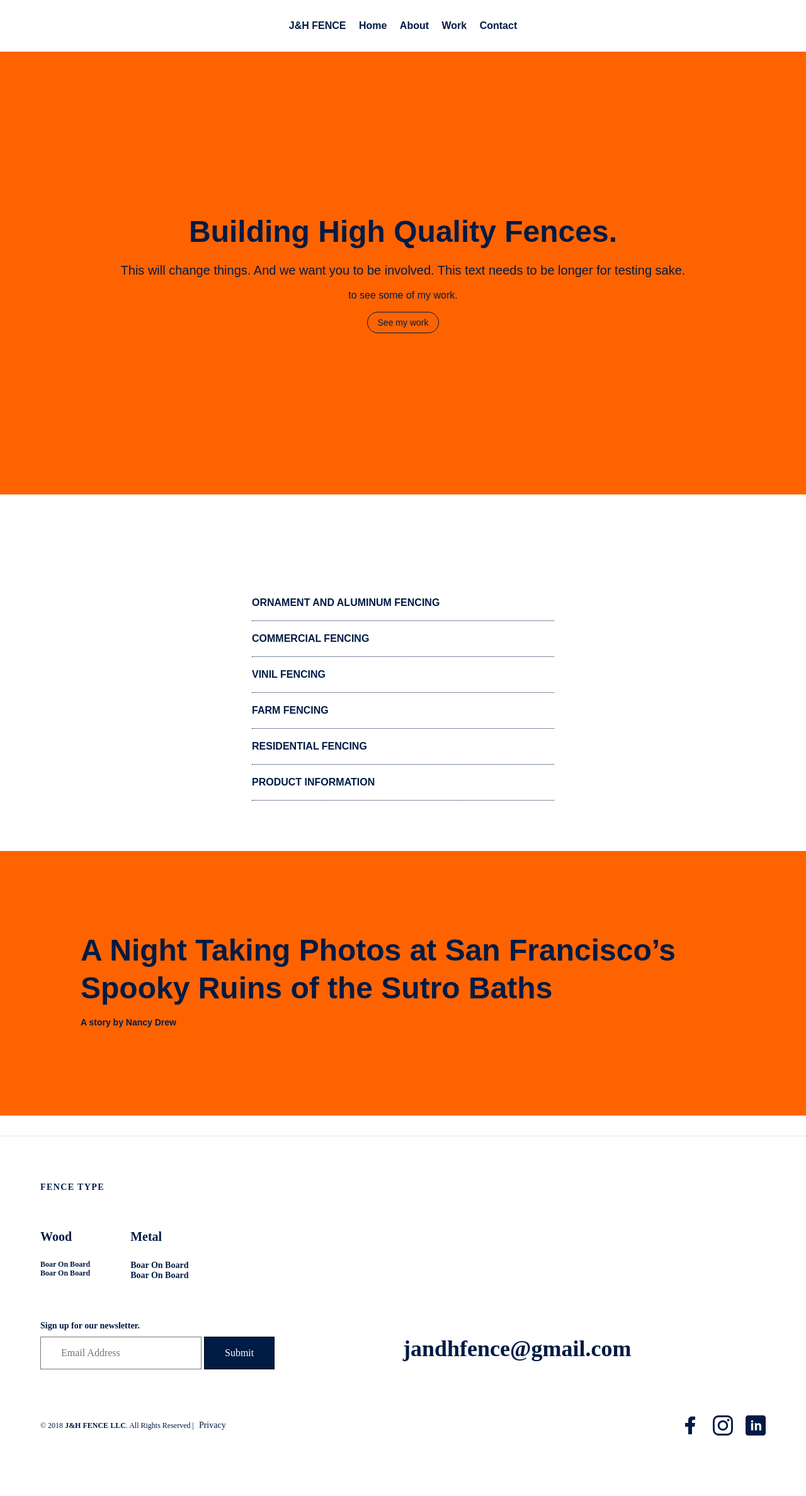
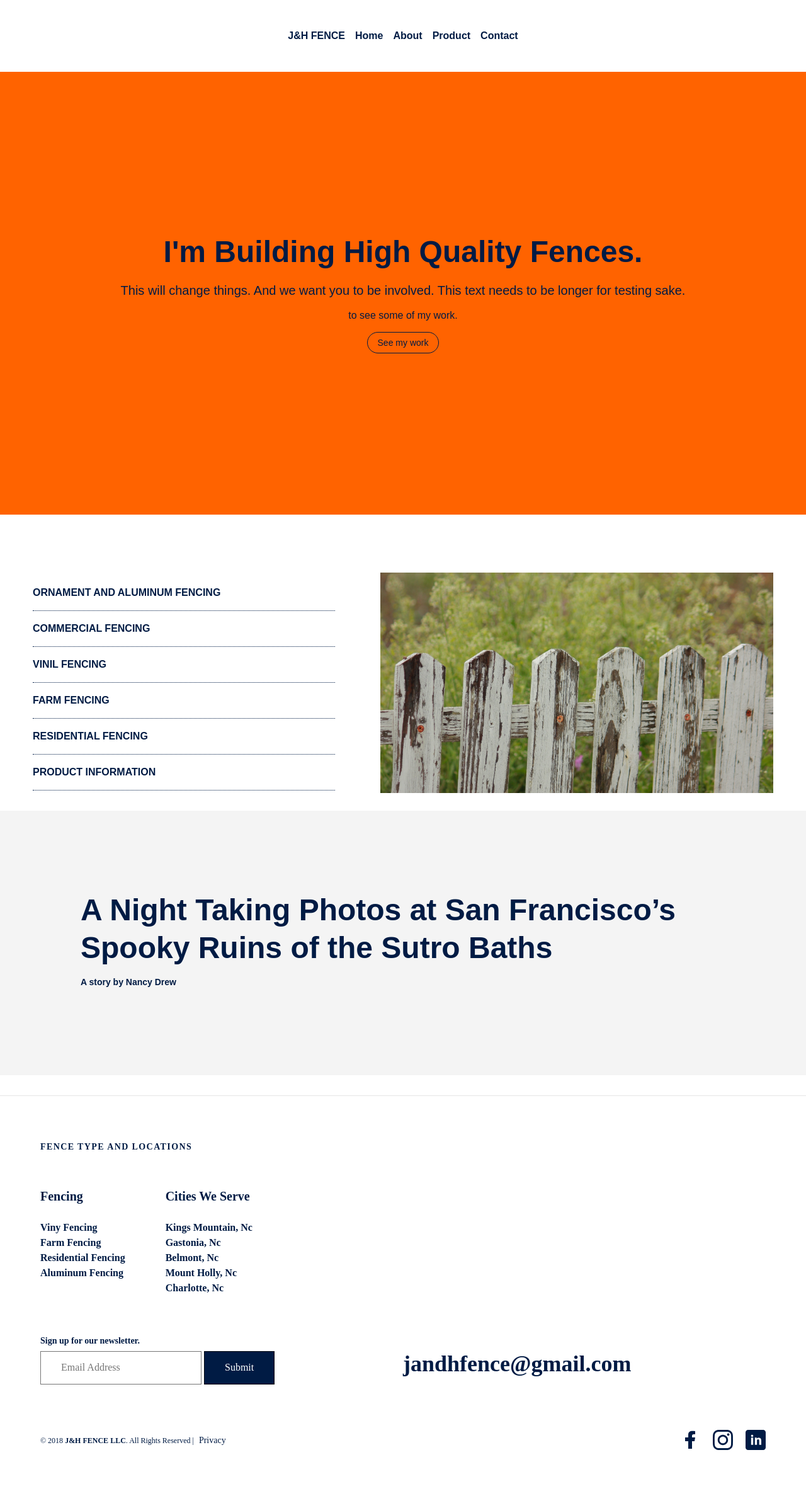
Before and after one commit to wilton-cruz/supreme-happiness, a Flask app: page / in a window 1280 px wide. Shown: the whole page at 63% size. Before the commit the page ends 2279 px from the top, so only its background shows below. Run offline with Flask 2, Linux system fonts and the light colour scheme; some libraries are stand-ins or nearby versions.

Commit message:
multiples pages added

```diff
--- a/app.py
+++ b/app.py
@@ -7,17 +7,53 @@ app = Flask(__name__)
 def index():
     return render_template('index.html')
 
-@app.route("/about/")
+@app.route("/about-us/")
 def about():
     return render_template('about.html')
 
-@app.route("/work/")
+@app.route("/our-product/")
 def work():
-    return render_template('work.html')
+    return render_template('product.html')
 
-@app.route("/contact/")
+@app.route("/contact-us/")
 def contact():
     return render_template('contact.html')
+
+# routes for services
+@app.route("/vinyl-fencing/")
+def vinyl():
+    return render_template('vinyl-fencing.html')
+@app.route("/aluminum-fencing/")
+def aluminum():
+    return render_template('aluminum.html')
+
+@app.route("/farm-fencing/")
+def farm():
+    return render_template('farm-fence.html')
+
+@app.route("/residential-fencing/")
+def residential():
+    return render_template('residential.html')
+# city Routes
+@app.route("/kings-mountain-fencing/")
+def kings():
+    return render_template('kings-mountain.html')
+
+@app.route("/mount-holly-fencing/")
+def mountholly():
+    return render_template('mount-holly.html')
+
+@app.route("/belmont-fencing/")
+def belmont():
+    return render_template('belmont.html')
+
+@app.route("/charlotte-fencing/")
+def charlotte():
+    return render_template('charlotte.html')
+
+@app.route("/gastonia-fencing/")
+def gastonia():
+    return render_template('gastonia.html')
 
 @app.route("/privacy/")
 def privacy():
--- a/static/app.css
+++ b/static/app.css
@@ -1858,6 +1858,7 @@
      <div class="child"> Hidden until hover or focus </div>
    </div>
  */
+/*
  .hide-child .child { opacity: 0; transition: opacity .15s ease-in; }
  .hide-child:hover  .child, .hide-child:focus  .child, .hide-child:active .child { opacity: 1; transition: opacity .15s ease-in; }
  .underline-hover:hover, .underline-hover:focus { text-decoration: underline; }
--- /dev/null
+++ b/templates/aluminum.html
@@ -0,0 +1,6 @@
+{% extends "layout.html" %}
+{% block title %}Aluminum Fencing |{% endblock %}
+
+{% block content%}
+<h1>Aluminum Fence.</h1>
+{% endblock %}
--- /dev/null
+++ b/templates/belmont.html
@@ -0,0 +1,6 @@
+{% extends "layout.html" %}
+{% block title %}Fence in Belmont, NC{% endblock %}
+
+{% block content%}
+<h1>Belmont page.</h1>
+{% endblock %}
--- /dev/null
+++ b/templates/charlotte.html
@@ -0,0 +1,6 @@
+{% extends "layout.html" %}
+{% block title %}Fence in Charlotte, NC{% endblock %}
+
+{% block content%}
+<h1>charlotte page.</h1>
+{% endblock %}
--- /dev/null
+++ b/templates/farm-fence.html
@@ -0,0 +1,6 @@
+{% extends "layout.html" %}
+{% block title %}Farm Fencing{% endblock %}
+
+{% block content %}
+<h1>Farm Fencing</h1>
+{% endblock %}
--- /dev/null
+++ b/templates/gastonia.html
@@ -0,0 +1,6 @@
+{% extends "layout.html" %}
+{% block title %}Fence in Gastonia, NC{% endblock %}
+
+{% block content%}
+<h1>Gastonia page.</h1>
+{% endblock %}
--- a/templates/index.html
+++ b/templates/index.html
@@ -3,7 +3,7 @@
 
 {% block content %}
 <article class="navy mw10 ph3 tc pv4 pv7-l pv6-ns bg-orange mb5">
-  <h1 class="avenir center mw8-ns fw4 fw9-l f-headline-l f1 f1-l lh-title mt0 mb3">Building High Quality Fences.
+  <h1 class="avenir center mw8-ns fw4 fw9-l f-headline-l f1 f1-l lh-title mt0 mb3">I'm Building High Quality Fences.
   </h1>
   <h2 class="fw4 f4 lh-copy mt0 mb3">
     This will change things. And we want you to be involved. This text needs to
@@ -20,8 +20,8 @@
   </div>
 </article>
 
-<div class="b pa3 pa5-ns">
-    <ul class="list pl0 measure center">
+<div class="b pa3 flex justify-around items-center flex-wrap">
+    <ul class="list pl0 measure w-50-l w-100">
       <li class="lh-copy pv3 ba bl-0 bt-0 br-0 b--dotted b--navy bg-animate grow hover-bg-near-white"><a href="#" class="navy ttu f4 f5-l no-underline">Ornament and aluminum Fencing</a></li>
       <li class="lh-copy pv3 ba bl-0 bt-0 br-0 b--dotted b--navy bg-animate grow hover-bg-near-white"><a href="#" class="navy ttu f4 f5-l no-underline">commercial fencing</a></li>
       <li class="lh-copy pv3 ba bl-0 bt-0 br-0 b--dotted b--navy bg-animate grow hover-bg-near-white"><a href="#" class="navy ttu f4 f5-l no-underline">Vinil Fencing</a></li>
@@ -29,9 +29,10 @@
       <li class="lh-copy pv3 ba bl-0 bt-0 br-0 b--dotted b--navy bg-animate grow hover-bg-near-white"><a href="#" class="navy ttu f4 f5-l no-underline">Residential Fencing</a></li>
       <li class="lh-copy pv3 ba bl-0 bt-0 br-0 b--dotted b--navy bg-animate grow hover-bg-near-white"><a href="#" class="navy ttu f4 f5-l no-underline">Product Information</a></li>
     </ul>
+    <img src="{{ url_for('static', filename='img/wood.jpg') }}" class="mw-100 w-50-l">
   </div>
 
-<section class="bg-orange pt4 pb4 pt6-l pb6-l dt w-100">
+<section class="bg-near-white pt4 pb4 pt6-l pb6-l dt w-100">
   <div class="dtc v-mid cover ph3 ph3-m ph4-ns">
     <h1 class="navy mw8-ns center fw4 fw9-l f-headline f2 f1-l lh-title mt0 mb3 mesure">A Night Taking Photos at San Francisco’s Spooky Ruins of the Sutro Baths</h1>
     <h2 class="navy f6 fw6 black mw8-ns center">A story by Nancy Drew</h2>
--- /dev/null
+++ b/templates/kings-mountain.html
@@ -0,0 +1,6 @@
+{% extends "layout.html" %}
+{% block title %}Fence in Kings Mountain, NC{% endblock %}
+
+{% block content%}
+<h1>King  Mountain page.</h1>
+{% endblock %}
--- a/templates/layout.html
+++ b/templates/layout.html
@@ -3,17 +3,20 @@
   {% block head %}
   <title>{% block title %}{% endblock %} - J&H FENCE.</title>
   <link rel="stylesheet" href="{{ url_for('static', filename='app.css') }}">
+  <link rel="shortcut icon" href="{{ url_for('static', filename='img/favicon.png') }}">
   <meta name="viewport" content="width=device-width, initial-scale=1">
   {% endblock %}
 </head>
 
 <nav class="b avenir mw10 tc pa3 pa4-ns">
 {% block nav %}
-  <a class="link dim navy b f6 f5-ns dib mr3" href="{{ url_for('index')}}" title="Home">J&H FENCE</a>
-  <a class="link dim navy    f6 f5-ns dib mr3" href="{{ url_for('index')}}" title="Home">Home</a>
-  <a class="link dim navy    f6 f5-ns dib mr3" href="{{ url_for('about')}}" title="About">About</a>
-  <a class="link dim navy    f6 f5-ns dib mr3" href="{{ url_for('work')}}" title="Store">Work</a>
-  <a class="link dim navy    f6 f5-ns dib" href="{{ url_for('contact')}}" title="Contact">Contact</a>
+<ul class="list pl0 flex justify-center items-center">
+  <li><a class="link dim navy b f6 f5-ns mr3" href="{{ url_for('index')}}" title="Home">J&H FENCE</a></li>
+  <li><a class="link dim navy    f6 f5-ns mr3" href="{{ url_for('index')}}" title="Home">Home</a></li>
+  <li><a class="link dim navy    f6 f5-ns mr3" href="{{ url_for('about')}}" title="About">About</a></li>
+  <li class=""><a class="link dim navy f6 f5-ns dib mr3" href="{{ url_for('work')}}" title="Store">Product</a></li>
+  <li><a class="link dim navy f6 f5-ns" href="{{ url_for('contact')}}" title="Contact">Contact</a></li>
+</ul>
 {% endblock nav%}
 </nav>
 
@@ -23,21 +26,27 @@
   <footer class="pa4 pa5-l mt4 navy bt b--black-10">
     {% block footer %}
     <div class="mb4-l cf">
-      <h1 class="fl w-100 pv0 f6 fw6 ttu tracked mb4">Fence type</h1>
+      <h1 class="fl w-100 pv0 f6 fw6 ttu tracked mb4">Fence Type and  Locations</h1>
       <article class="fl w-50 dib-ns w-auto-ns mr4-m mr5-l mb4 pr2 pr0-ns">
-        <h4 class="ttc f5 f4-l fw6">wood</h4>
-        <a class="ttc f7 fw6 db navy link dim" href="#0">boar on board</a>
-        <a class="ttc f7 fw6 db navy link dim" href="#0">boar on board</a>
+        <h4 class="ttc f5 f4-l fw6">Fencing</h4>
+        <a class="ttc f6 f5-l lh-copy fw6 db navy link dim" href="{{ url_for('vinyl') }}">viny fencing</a>
+        <a class="ttc f6 f5-l lh-copy fw6 db navy link dim" href="{{ url_for('farm') }}">farm fencing</a>
+        <a class="ttc f6 f5-l lh-copy fw6 db navy link dim" href="{{ url_for('residential') }}">residential fencing</a>
+        <a class="ttc f6 f5-l lh-copy fw6 db navy link dim" href="{{ url_for('aluminum') }}">aluminum fencing</a>
       </article>
       <article class="fl w-50 dib-ns w-auto-ns mr4-m mr5-l mb4 pl2 pl0-ns">
-        <h4 class="f5 f4-l fw6">Metal</h4>
-        <a class="ttc f7 f6-l fw6 db navy link dim" href="#0">boar on board</a>
-        <a class="ttc f7 f6-l fw6 db navy link dim" href="#0">boar on board</a>
+        <h4 class="f5 f4-l fw6">Cities We Serve</h4>
+
+        <a class="ttc f6 f5-l lh-copy fw6 db navy link dim" href="{{ url_for('kings') }}">kings mountain, nc</a>
+        <a class="ttc f6 f5-l lh-copy fw6 db navy link dim" href="{{ url_for('gastonia') }}">gastonia, nc</a>
+        <a class="ttc f6 f5-l lh-copy fw6 db navy link dim" href="{{ url_for('belmont') }}">belmont, nc</a>
+        <a class="ttc f6 f5-l lh-copy fw6 db navy link dim" href="{{ url_for('mountholly') }}">Mount Holly, nc</a>
+        <a class="ttc f6 f5-l lh-copy fw6 db navy link dim" href="{{ url_for('charlotte') }}">Charlotte, nc</a>
       </article>
     </div>
     <section class="cf mb5">
       <div class="mb4 mb0-ns w-100 w-50-l fr">
-        <a class="navy f4 f2-l fw6 tl link dim dib pv3 mt2 mb4 mb0-l" href="mailto:jandhfence@gmail.com" >jandhfence@gmail.com</a>
+        <a class="navy f3 f2-l fw6 tl link dim dib pv3 mt2 mb4 mb0-l" href="mailto:jandhfence@gmail.com" >jandhfence@gmail.com</a>
       </div>
       <div class="mb4 mb0-ns fl w-100 w-50-l" >
         <p class="f4 fw6 mb2 f6 mt0">
--- /dev/null
+++ b/templates/mount-holly.html
@@ -0,0 +1,6 @@
+{% extends "layout.html" %}
+{% block title %}Fence in Mount Holly, NC{% endblock %}
+
+{% block content%}
+<h1>Mount Holly page.</h1>
+{% endblock %}
--- a/templates/work.html
+++ b/templates/product.html
@@ -1,5 +1,5 @@
 {% extends "layout.html" %}
-{% block title %}See My Work{% endblock %}
+{% block title %}See Our Product |{% endblock %}
 
 {% block content %}
 
--- /dev/null
+++ b/templates/residential.html
@@ -0,0 +1,6 @@
+{% extends "layout.html" %}
+{% block title %}Residential Fencing{% endblock %}
+
+{% block content%}
+<h1>Residetial Fence.</h1>
+{% endblock %}
--- /dev/null
+++ b/templates/vinyl-fencing.html
@@ -0,0 +1,6 @@
+{% extends "layout.html" %}
+{% block title %}Vinyl Fence{% endblock %}
+
+{% block content%}
+<h1>Vinyl Fence.</h1>
+{% endblock %}
```
Also changed, not shown: static/img/favicon.png (added), 3 other files.
